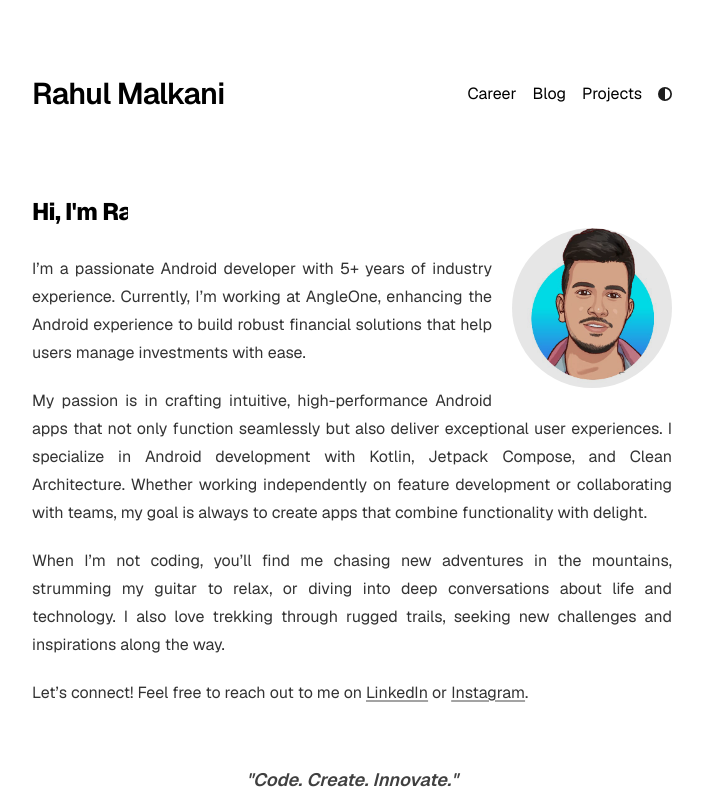
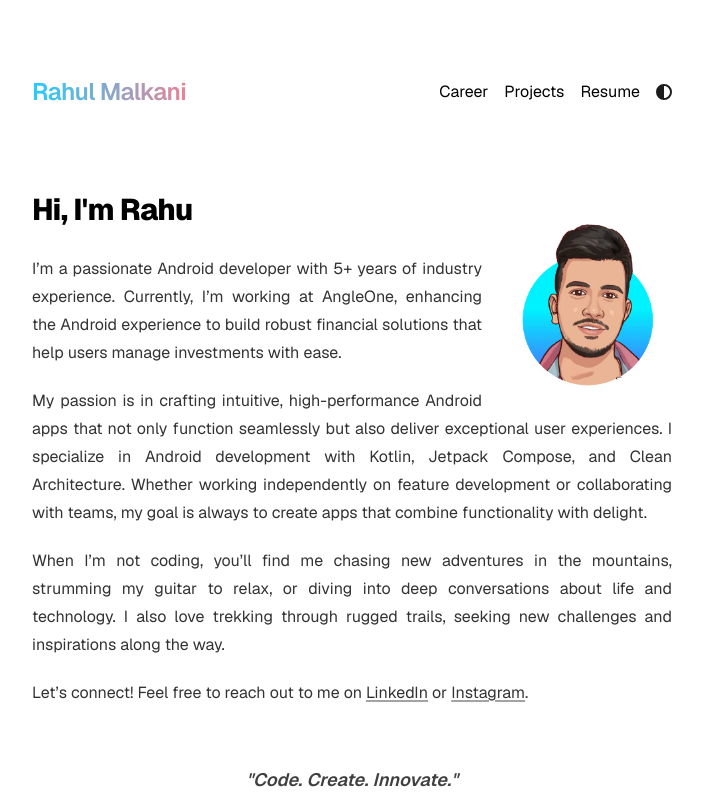
Before and after one commit to rahulmalkani/online-portfolio, a Next.js app: page / in a window 1280 px wide. Shown: the top 800 px of the page, without its empty margins (288-991 px from the left). Built offline with nearby package versions, Linux system fonts and the light colour scheme.

Commit message:
UI/UX changes

```diff
--- a/app/components/footer.tsx
+++ b/app/components/footer.tsx
@@ -13,9 +13,21 @@ import { metaData, socialLinks } from "app/config";
 
 const YEAR = new Date().getFullYear();
 
-function SocialLink({ href, icon: Icon }) {
+function SocialLink({ href, icon: Icon, hoverColor }) {
+  const hoverClasses = {
+    github: "lg:hover:text-white",
+    linkedin: "lg:hover:text-blue-500",
+    instagram: "lg:hover:text-pink-500",
+    email: "lg:hover:text-red-500",
+  };
+
   return (
-    <a href={href} target="_blank" rel="noopener noreferrer">
+    <a
+      href={href}
+      target="_blank"
+      rel="noopener noreferrer"
+      className={`transition-colors lg:brightness-75 lg:hover:brightness-100 duration-300 ${hoverClasses[hoverColor]}`}
+    >
       <Icon />
     </a>
   );
@@ -23,11 +35,11 @@ function SocialLink({ href, icon: Icon }) {
 
 function SocialLinks() {
   return (
-    <div className="flex text-lg gap-3.5 float-right transition-opacity duration-300 hover:opacity-90">
-      <SocialLink href={socialLinks.github} icon={FaGithub} />
-      <SocialLink href={socialLinks.linkedin} icon={FaLinkedinIn} />
-      <SocialLink href={socialLinks.instagram} icon={FaInstagram} />
-      <SocialLink href={socialLinks.email} icon={TbMailFilled} />
+    <div className="flex text-lg gap-3.5 float-right">
+      <SocialLink href={socialLinks.github} icon={FaGithub} hoverColor="github" />
+      <SocialLink href={socialLinks.linkedin} icon={FaLinkedinIn} hoverColor="linkedin" />
+      <SocialLink href={socialLinks.instagram} icon={FaInstagram} hoverColor="instagram" />
+      <SocialLink href={socialLinks.email} icon={TbMailFilled} hoverColor="email" />
     </div>
   );
 }
--- a/app/components/nav.tsx
+++ b/app/components/nav.tsx
@@ -4,29 +4,43 @@ import { metaData } from "../config";
 
 const navItems = {
   "/career": { name: "Career" },
-  "/blog": { name: "Blog" },
   "/projects": { name: "Projects" },
+  "https://drive.google.com/file/d/1Itl6KqMMgvMbifxRvGYLHVcFBGF1aq1G/view?usp=drive_link": { name: "Resume" },
 };
 
 export function Navbar() {
   return (
     <nav className="lg:mb-16 mb-12 py-5">
       <div className="flex flex-col md:flex-row md:items-center justify-between">
-        <div className="flex items-center">
-          <Link href="/" className="text-3xl font-semibold tracking-tight">
+        <div className="flex items-center md:justify-start justify-center">
+          <Link href="/" className="text-2xl font-semibold tracking-tight gradient-text">
             {metaData.title}
           </Link>
         </div>
         <div className="flex flex-row gap-4 mt-6 md:mt-0 md:ml-auto items-center">
-          {Object.entries(navItems).map(([path, { name }]) => (
+          {Object.entries(navItems).map(([path, { name }]) =>
+            path.startsWith("http") ? (
+              <a
+                key={path}
+                href={path}
+                target="_blank"
+                rel="noopener noreferrer"
+                className="group relative transition-all hover:text-neutral-800 dark:hover:text-neutral-200 flex align-middle"
+              >
+                {name}
+                <span className="absolute bottom-0 left-1/2 w-0 h-0.5 bg-neutral-800 dark:bg-neutral-200 transition-all duration-500 ease-in-out group-hover:w-full group-hover:left-0"></span>
+              </a>
+            ) : (
               <Link
                 key={path}
                 href={path}
-              className="transition-all hover:text-neutral-800 dark:hover:text-neutral-200 flex align-middle relative"
+                className="group relative transition-all hover:text-neutral-800 dark:hover:text-neutral-200 flex align-middle"
               >
                 {name}
+                <span className="absolute bottom-0 left-1/2 w-0 h-0.5 bg-neutral-800 dark:bg-neutral-200 transition-all duration-500 ease-in-out group-hover:w-full group-hover:left-0"></span>
               </Link>
-          ))}
+            )
+          )}
           <ThemeSwitch />
         </div>
       </div>
--- a/app/components/theme-switch.tsx
+++ b/app/components/theme-switch.tsx
@@ -83,7 +83,7 @@ export const ThemeSwitch: React.FC = () => {
       className="flex items-center justify-center transition-opacity duration-300 hover:opacity-90"
     >
       <FaCircleHalfStroke
-        className={`h-[14px] w-[14px] ${
+        className={`h-[16px] w-[16px] ${
           currentTheme === "dark" ? "text-[#D4D4D4]" : "text-[#1c1c1c]"
         }`}
       />
--- a/app/global.css
+++ b/app/global.css
@@ -163,7 +163,7 @@ table {
     width: 0;
   }
   to {
-    width: 30%; /* Expands width based on content */
+    width: 50%; /* Expands width based on content */
   }
 }
 
@@ -173,13 +173,8 @@ table {
   }
 }
 
-.profile-image {
-  filter: brightness(0.9);
-  transition: transform 0.3s ease, box-shadow 0.3s ease, filter 0.3s ease;
+.gradient-text {
+  background: linear-gradient(90deg, #24CCFF, #EA8396);
+  -webkit-background-clip: text;
+  -webkit-text-fill-color: transparent;
 }
-
-.profile-image:hover {
-  transform: scale(1.05); /* Slight zoom-in effect */
-  box-shadow: 0 4px 15px rgba(0, 0, 0, 0.1); /* Subtle shadow */
-  filter: brightness(1.1); /* Slight brightness boost */
-}
--- a/app/page.tsx
+++ b/app/page.tsx
@@ -8,16 +8,33 @@ export default function Page() {
   <Image
     src="/profile.jpg"
     alt="Profile photo"
-      className="rounded-full block lg:mt-8 mt-0 lg:mb-5 mb-10 mx-auto sm:float-right sm:ml-5 sm:mb-5 profile-image"
+    className="
+      rounded-full
+      block
+      lg:brightness-100
+      lg:hover:brightness-110
+      lg:hover:scale-105
+      brightness-110
+      transition-transform
+      duration-300
+      mx-auto
+      sm:float-right
+      sm:ml-5
+      sm:mb-5
+      lg:mt-8
+      mt-0
+      lg:mb-5
+      mb-10
+    "
     unoptimized
-      width={160}
-      height={160}
+    width={170}
+    height={170}
     priority
   />
 </a>
 
   {/* Typewriter Effect for Heading */}
-  <h1 className="text-2xl font-extrabold tracking-tight typewriter">
+  <h1 className="text-3xl font-extrabold tracking-tight typewriter">
       Hi, I'm Rahul!
   </h1>
 
```
Lines whose indentation alone changed are shown as unchanged.
